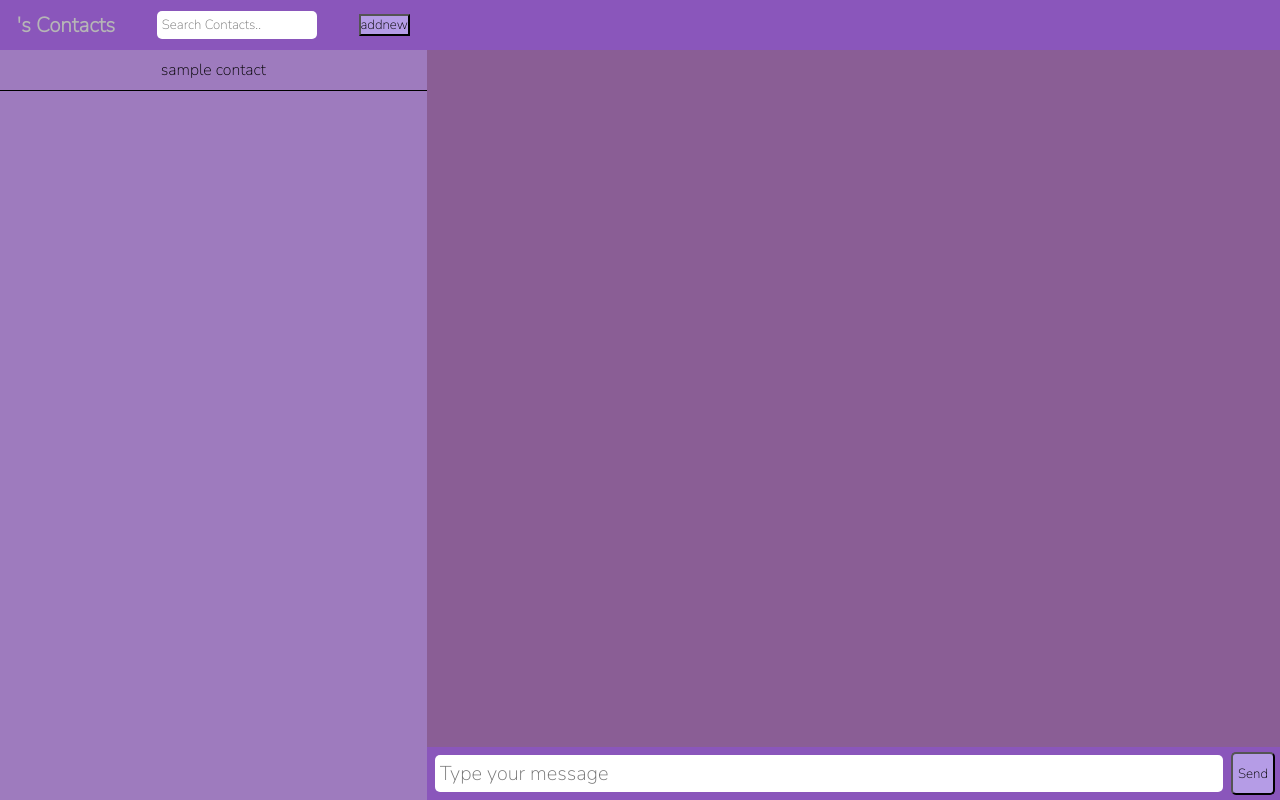
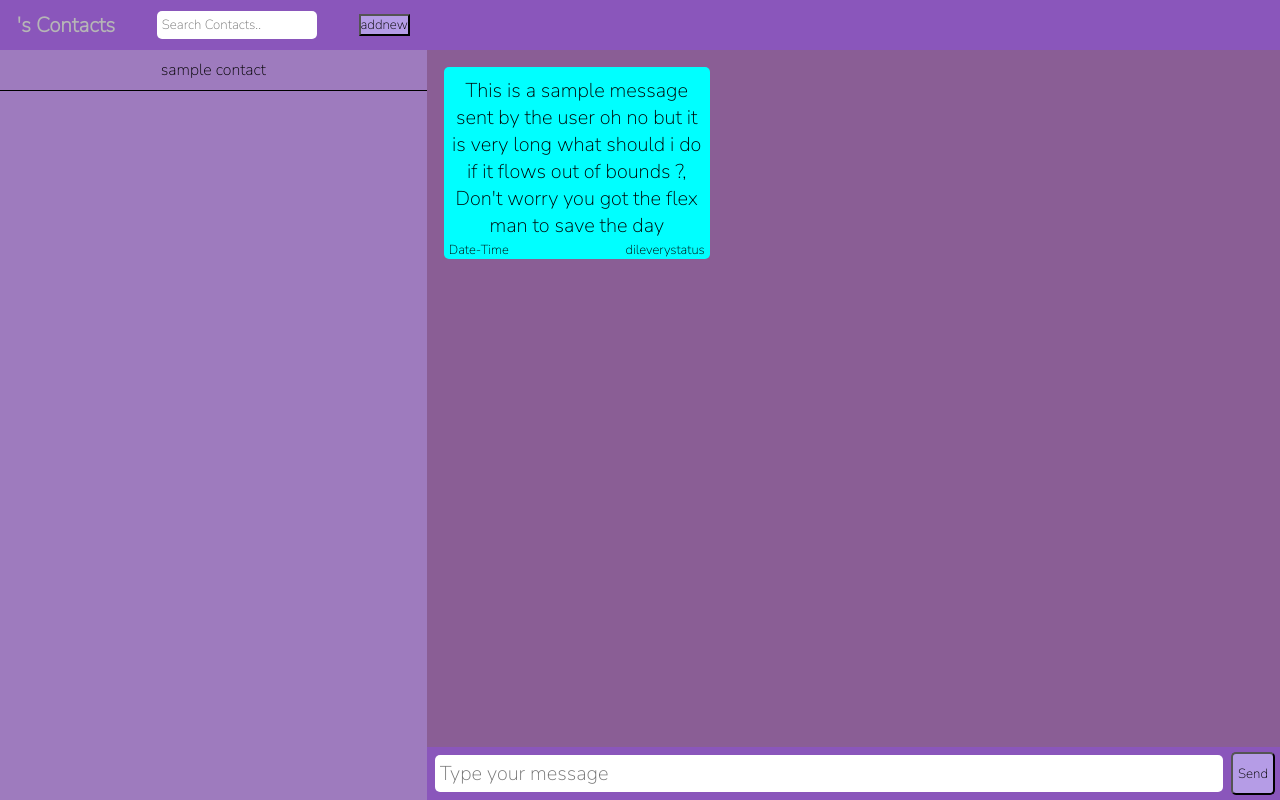
Before and after one commit to Internet-And-Web-Programming/ChatStrive-React, a React (Create React App) app in the folder client/: page /chat in a window 1280 px wide. Built offline with nearby package versions, Linux system fonts and the light colour scheme; no server answers.

Commit message:
Message Apperring on message Window

```diff
--- a/client/src/components/Chat/chatApp.css
+++ b/client/src/components/Chat/chatApp.css
@@ -101,3 +101,29 @@ body{
   margin-left: 0px;
   border-radius: 5px;
 }
+
+.message{
+  background-color: aqua;
+  display: flex;
+  flex-direction: column;
+  font-size: 20px;
+  justify-content: flex-start;
+  flex-wrap: wrap;
+  width: fit-content;
+  max-width: 30%;
+  margin-left: 2%;
+  margin-top: 2%;
+  padding: 5px;
+  padding-top: 10px;
+  padding-bottom: 0px;
+  border-radius: 5px;
+}
+
+.messageFooter{
+  display: flex;
+  font-size: small;
+  padding-top: 2px;
+  flex-direction: row;
+  justify-content: space-between;
+  min-width: 10%;
+}
--- a/client/src/components/Chat/chatApp.jsx
+++ b/client/src/components/Chat/chatApp.jsx
@@ -14,6 +14,7 @@ function operate() {
   console.clear();
   console.log(msg);
   socket.emit("sendMessage", { msg });
+  add_sentMessage(msg)
   // Add the message to the chat window
   // addMessage(msg);
 }
@@ -29,6 +30,17 @@ function add_user() {
   let newuser = document.createElement('li')
   newuser.innerHTML = "New Contact"
   document.getElementById('Contacts').append(newuser)
+}
+
+function add_sentMessage(message) {
+  let newsent = document.createElement('div')
+  newsent.className = "message"
+  newsent.innerHTML = document.getElementById('message').innerHTML
+  newsent.innerHTML = message
+  let messfoot = document.getElementById('Footercontainer')
+  newsent.innerHTML += messfoot.innerHTML
+  document.getElementById('mainWindow').append(newsent)
+
 }
 
 function Chat() {
@@ -60,7 +72,17 @@ function Chat() {
         </div>
         <div className="messageWindow">
           <div className="Header">{User[0]}</div>
-          <div className="mainWindow"></div>
+          <div className="mainWindow" id="mainWindow">
+            <div className="message" id="message">
+              <span id="mainMessage">This is a sample message sent by the user oh no but it is very long what should i do if it flows out of bounds ?, Don't worry you got the flex man to save the day</span>
+            <div id="Footercontainer">
+            <div className="messageFooter">
+              <span>Date-Time</span>
+              <span>dileverystatus</span>
+              </div>
+              </div>
+              </div>
+          </div>
           <div className="textingInput">
             <input type="text" placeholder="Type your message" />
             <button onClick={operate}>Send</button>
```
